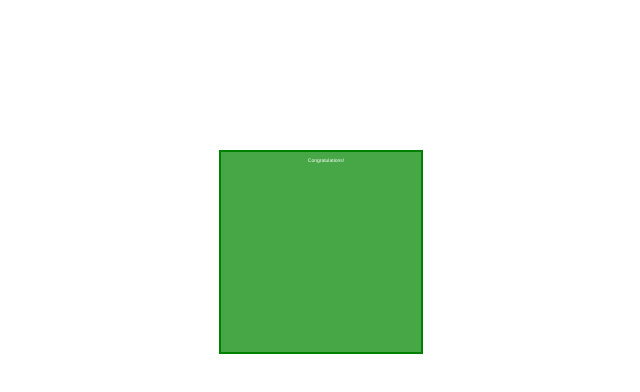
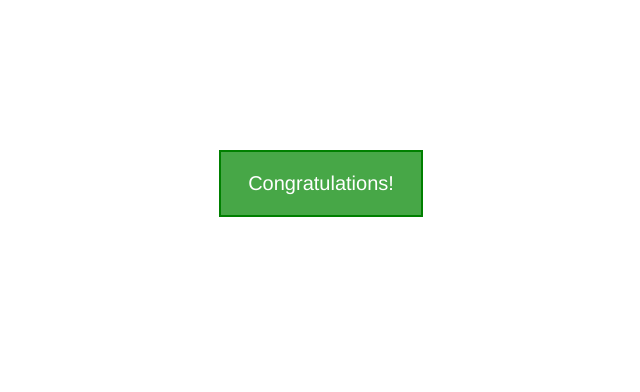
Before and after one commit to Datureli/clicktrains, a Vue app: page /success in a window 1280 px wide. Shown: the top 392 px of the page, without its empty margins (319-959 px from the left). Built offline with nearby package versions, Linux system fonts and the light colour scheme.

Commit message:
remove unused code

```diff
--- a/src/components/SucessStatus.vue
+++ b/src/components/SucessStatus.vue
@@ -1,32 +1,21 @@
 <template>
-   <div class="successStatus" >
-      <p>Congratulations!</p>
-    </div>
+  <div class="successStatus">
+    <p>Congratulations!</p>
+  </div>
 </template>
 
-<script>
-import { useForm } from "../composables/useForm";
-export default {
-  setup() {
-    let {returnSuccessStatus, submitForm, ...toRefs } = useForm();
-
-    return {
-      returnSuccessStatus,
-      submitForm,
-      ...toRefs,
-    };
-  },
-};
-</script>
-<style>
+<style scoped>
 .successStatus {
   width: 200px;
-  height: 200px;
-  color: rgb(255, 255, 255);
-  background: rgb(71, 167, 71);
-  border: 2px solid rgb(0, 128, 0);
+  color: #ffffff;
+  background: #47a747;
+  border: 2px solid #008000;
   text-align: center;
   justify-content: center;
   margin: 150px auto;
+  transition: 0.5s;
+}
+p {
+  font-size: 20px;
 }
 </style>
--- a/src/composables/useForm.js
+++ b/src/composables/useForm.js
@@ -1,11 +1,10 @@
 /* eslint-disable */
 import { reactive, toRefs, computed, ref } from "vue";
-import { useRouter, useRoute } from 'vue-router'
+import { useRouter, useRoute } from "vue-router";
 let description = ref([]);
 export function useForm() {
-
-  const router = useRouter()
-  const route = useRoute()
+  const router = useRouter();
+  const route = useRoute();
 
   const state = reactive({
     errors: "Text is required",
@@ -29,8 +28,8 @@ export function useForm() {
   });
 
   const returnSuccessStatus = computed(() => {
-    return state.successStatus
-  })
+    return state.successStatus;
+  });
 
   const validateNettoPrice = computed(() => {
     if (typeof state.nettoPrice !== "number") {
@@ -52,22 +51,22 @@ export function useForm() {
   });
 
   let submitForm = ref((event) => {
-    state.isFormSubmitted = true
-    state.successStatus = true
+    state.isFormSubmitted = true;
+    state.successStatus = true;
     if (typeof state.nettoPrice !== "number") {
-      return event.preventDefault()
+      return event.preventDefault();
     }
     if (description.value.length == 0) {
-      return event.preventDefault()
+      return event.preventDefault();
     }
     if (description.value.length == 255) {
-      return event.preventDefault()
+      return event.preventDefault();
     }
-    if (state.radioButton == '') {
-      return event.preventDefault()
+    if (state.radioButton == "") {
+      return event.preventDefault();
     }
-    router.push('/success')
-  })
+    setTimeout(() => router.push("/success"), 3000);
+  });
 
   return {
     validateNettoPrice,
--- a/src/router/index.js
+++ b/src/router/index.js
@@ -1,16 +1,15 @@
 import { createRouter, createWebHistory } from 'vue-router'
-import HomeView from '../views/HomeView.vue'
 
 const routes = [
   {
     path: '/',
     name: 'home',
-    component: HomeView
+    component: () => import('../views/HomeView.vue')
   },
   {
     path: '/success',
     name: 'success',
-    component: () => import(/* webpackChunkName: "about" */ '../components/SucessStatus.vue')
+    component: () => import('../components/SucessStatus.vue')
   }
 ]
 
--- a/src/views/HomeView.vue
+++ b/src/views/HomeView.vue
@@ -4,17 +4,14 @@
       <h1>Calculator Netto</h1>
       <Form />
     </div>
-    <SuccessStatus  />
   </div>
 </template>
 
 <script>
 import Form from "../components/Form";
-import SuccessStatus from "../components/SucessStatus.vue";
 export default {
   components: {
     Form,
-    SuccessStatus,
   },
 };
 </script>
```
